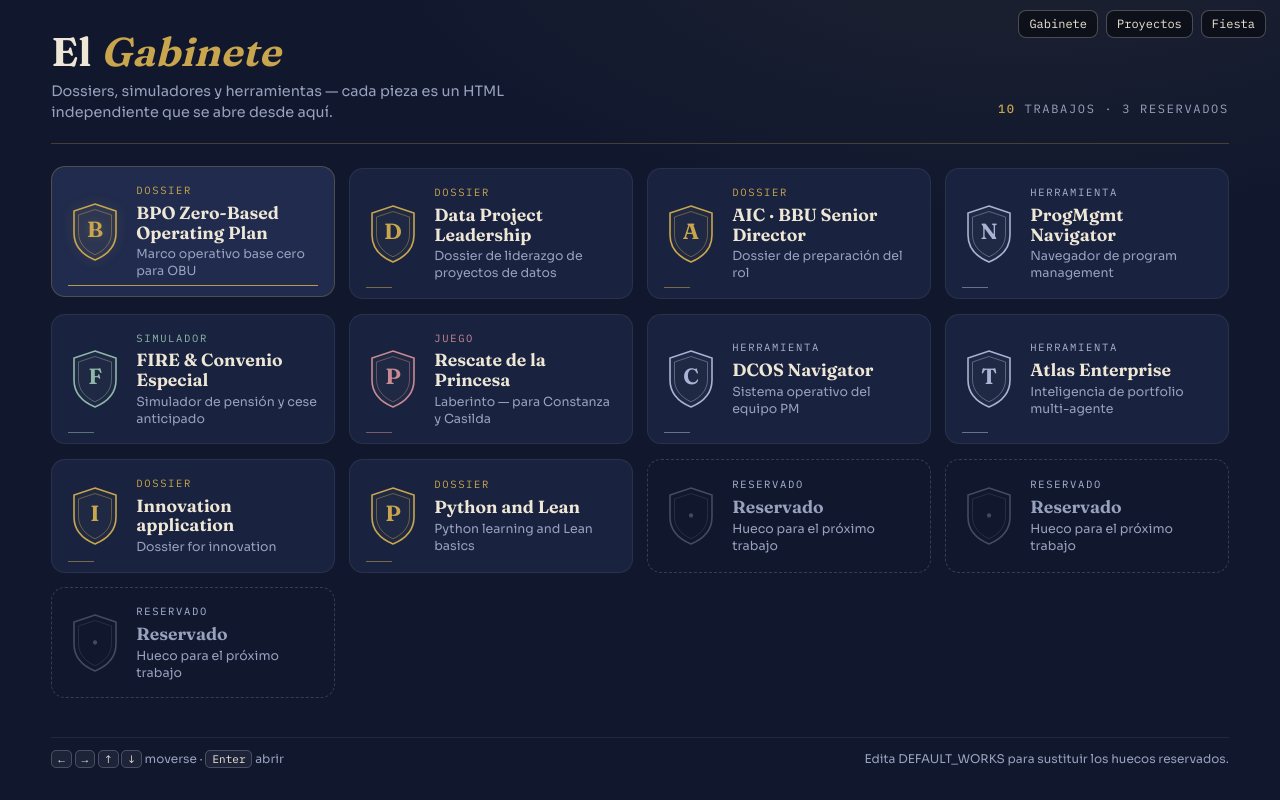
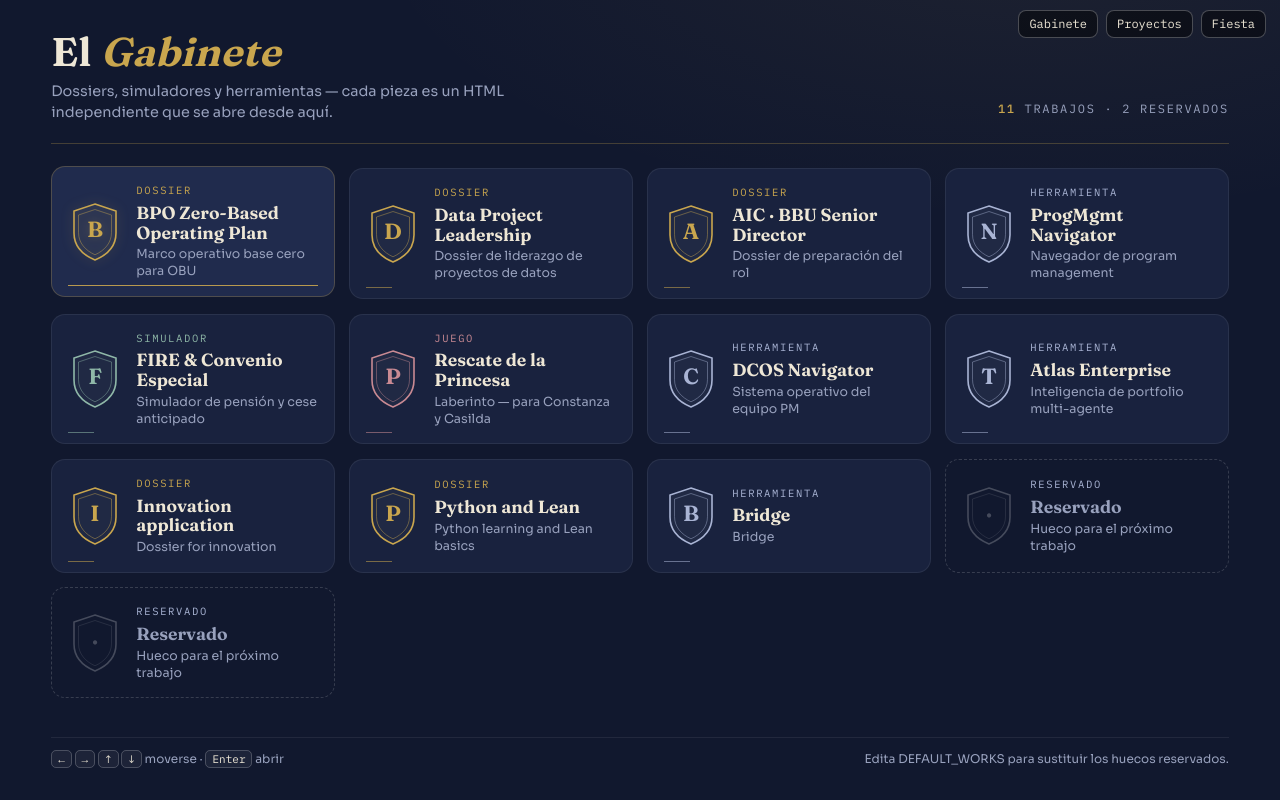
Before and after one commit to joacoarbona/Master, a React (Vite) app in the folder joaco-org/: page / in a window 1280 px wide. Built offline with nearby package versions, Linux system fonts and the light colour scheme.

Commit message:
Update ElGabinete.tsx

```diff
--- a/joaco-org/src/ElGabinete.tsx
+++ b/joaco-org/src/ElGabinete.tsx
@@ -124,7 +124,14 @@ export const DEFAULT_WORKS: Work[] = [
     initial: "P",
     href: "/gabinete/python_lean.html",
   },
-  slot(3),
+      {
+    id: "Bridge",
+    title: "Bridge",
+    description: "Bridge",
+    kind: "herramienta",
+    initial: "B",
+    href: "#/app/bridge",
+  },
   slot(4),
   slot(5),
 ];
```
